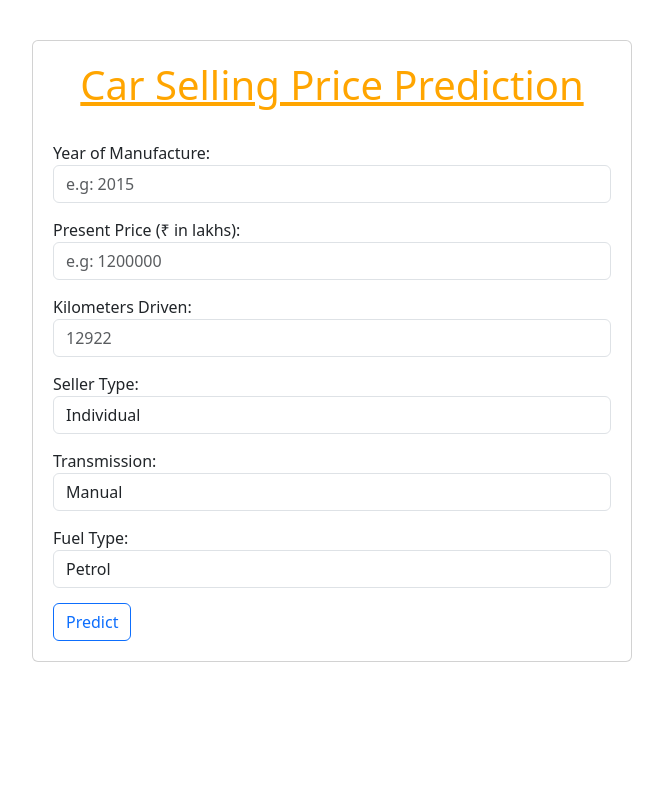
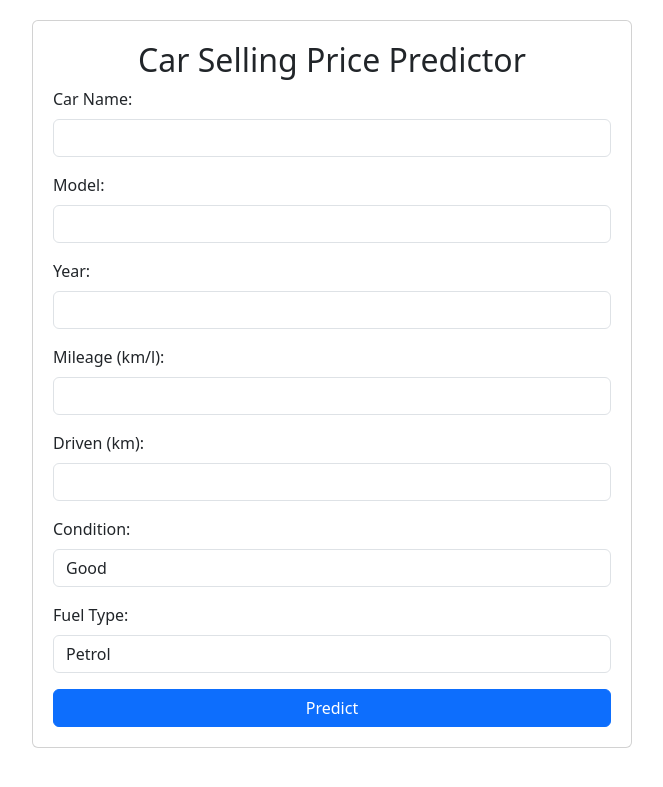
Before and after one commit to ismaeelkhaleel/Car_Price_Prediction, a Flask app: page / in a window 1280 px wide. Shown: the top 787 px of the page, without its empty margins (308-971 px from the left). Run offline with Flask 3, Linux system fonts and the light colour scheme.

Commit message:
second commmit

```diff
--- a/app.py
+++ b/app.py
@@ -1,26 +1,23 @@
 from flask import Flask, request, render_template
 import pandas as pd
-import numpy as np
 from sklearn.linear_model import LinearRegression
 from sklearn.model_selection import train_test_split
 
 # Initialize Flask app
 app = Flask(__name__)
 
-# Load the dataset and preprocess it
+# Load the dataset
 data = pd.read_csv('car-data.csv')
 
-# Dropping unnecessary columns and encoding categorical data
-data.drop(columns=['Car_Name'], inplace=True)  # Drop Car_Name as it is not used for prediction
-
-# One-hot encoding for categorical columns
-data = pd.get_dummies(data, drop_first=True)
+# Preprocess dataset
+data = pd.get_dummies(data, columns=['fuel', 'condition'], drop_first=True)
 
 # Define features (X) and target variable (y)
-X = data.drop('Selling_Price', axis=1)
-y = data['Selling_Price']
+target_col = 'sellingPrice'
+X = data.drop(columns=[target_col, 'carName', 'model'])
+y = data[target_col]
 
-# Split the data into training and testing sets
+# Split data
 X_train, X_test, y_train, y_test = train_test_split(X, y, test_size=0.2, random_state=42)
 
 # Train the Linear Regression model
@@ -37,48 +34,41 @@ def index():
 def predict():
     """Handle prediction based on form inputs."""
     try:
-        # Get data from the form
+        # Get input data from form
         year = int(request.form['year'])
-        km_driven = int(request.form['km_driven'])
-        present_price = float(request.form['present_price'])
-        fuel_type = request.form['fuel_type']  # Fuel Type (e.g., Petrol, Diesel)
-        transmission = request.form['transmission']  # Transmission (Automatic or Manual)
-        seller_type = request.form['seller_type']  # Seller Type (Individual or Dealer)
+        mileage = float(request.form['mileage'])
+        driven = int(request.form['driven'])
+        condition = request.form['condition']
+        fuel = request.form['fuel']
 
-        # Encoding categorical features for prediction
-        fuel_type_dummies = {'Petrol': 1, 'Diesel': 0}  # Simple encoding for fuel type
-        transmission_dummies = {'Manual': 1, 'Automatic': 0}  # Encoding for transmission
-        seller_type_dummies = {'Individual': 1, 'Dealer': 0}  # Seller Type encoding
-
-        # Create a DataFrame for prediction
+        # Prepare data for prediction
         input_data = pd.DataFrame({
-            'Year': [year],
-            'Present_Price': [present_price],
-            'Kms_Driven': [km_driven],
-            'Fuel_Type_Diesel': [fuel_type_dummies.get(fuel_type, 0)],  # Encode Fuel_Type
-            'Transmission_Manual': [transmission_dummies.get(transmission, 0)],  # Encode Transmission
-            'Seller_Type_Dealer': [seller_type_dummies.get(seller_type, 0)],  # Encode Seller_Type
+            'year': [year],
+            'mileage': [mileage],
+            'driven': [driven],
+            'fuel_Diesel': [1 if fuel == 'Diesel' else 0],
+            'fuel_Electric': [1 if fuel == 'Electric' else 0],
+            'fuel_Petrol': [1 if fuel == 'Petrol' else 0],
+            'condition_Good': [1 if condition == 'Good' else 0],
+            'condition_Needs Work': [1 if condition == 'Needs Work' else 0]
         })
 
-        # Ensure the same columns as the training data by adding missing columns
+        # Add missing columns
         for column in X.columns:
             if column not in input_data.columns:
-                input_data[column] = 0  # If the column is missing, add it with value 0
+                input_data[column] = 0
 
-        # Reorder the columns to match the training data order
+        # Reorder columns
         input_data = input_data[X.columns]
 
         # Make prediction
         prediction = model.predict(input_data)[0]
 
-        # Render the result on the same page
+        # Render the result
         return render_template('index.html', prediction=f"Predicted Selling Price: ₹{prediction:.2f}")
 
-    except KeyError as e:
-        return render_template('index.html', error=f"Missing input field: {e}")
-
-    except ValueError as e:
-        return render_template('index.html', error=f"Invalid input: {e}")
+    except Exception as e:
+        return render_template('index.html', error=f"Error during prediction: {e}")
 
 if __name__ == '__main__':
     app.run(debug=True)
--- a/templates/index.html
+++ b/templates/index.html
@@ -6,154 +6,68 @@
     <link
       href="https://cdn.jsdelivr.net/npm/bootstrap@5.3.3/dist/css/bootstrap.min.css"
       rel="stylesheet"
-      integrity="sha384-QWTKZyjpPEjISv5WaRU9OFeRpok6YctnYmDr5pNlyT2bRjXh0JMhjY6hW+ALEwIH"
-      crossorigin="anonymous"
     />
-    <script
-      src="https://cdn.jsdelivr.net/npm/bootstrap@5.3.3/dist/js/bootstrap.bundle.min.js"
-      integrity="sha384-YvpcrYf0tY3lHB60NNkmXc5s9fDVZLESaAA55NDzOxhy9GkcIdslK1eN7N6jIeHz"
-      crossorigin="anonymous"
-    ></script>
-
     <title>Car Price Predictor</title>
-
     <style>
       .card {
-        margin: 20px;
+        margin: 20px auto;
         padding: 20px;
-        width: 80%;
         max-width: 600px;
-        margin-left: auto;
-        margin-right: auto;
       }
-
       .result {
         text-align: center;
         margin-top: 20px;
-        margin-bottom: 40px;
-      }
-
-      /* Mobile First Design */
-      .form-group {
-        margin-bottom: 15px;
-      }
-      .card h1{
-        text-align: center;
-        margin-bottom:2rem;
-        text-decoration:underline;
-        color:orange;
-      }
-
-      /* Media Queries for Different Devices */
-      @media (max-width: 576px) {
-        .card {
-          width: 90%;
-        }
-      }
-
-      @media (min-width: 577px) and (max-width: 768px) {
-        .card {
-          width: 70%;
-        }
-      }
-
-      @media (min-width: 769px) {
-        .card {
-          width: 50%;
-        }
       }
     </style>
   </head>
   <body>
-    <!-- Display the prediction or error message -->
     <div class="result">
-        {% if prediction %}
-        <p style="color: green; font-weight: 500; font-size:1.4rem;">{{ prediction }}</p>
-        {% elif error %}
-        <p style="color: red; font-weight: 500;">{{ error }}</p>
-        {% endif %}
-      </div>
+      {% if prediction %}
+      <p style="color: green;">{{ prediction }}</p>
+      {% elif error %}
+      <p style="color: red;">{{ error }}</p>
+      {% endif %}
+    </div>
     <div class="card">
-      <h1>Car Selling Price Prediction</h1>
-      <!-- Form for user input -->
+      <h2 class="text-center">Car Selling Price Predictor</h2>
       <form method="POST" action="/predict">
-        <div class="form-group">
-          <label for="year">Year of Manufacture:</label><br />
-          <input
-            type="number"
-            id="year"
-            name="year"
-            class="form-control"
-            placeholder="e.g: 2015"
-            required
-          />
+        <div class="mb-3">
+          <label for="car_name" class="form-label">Car Name:</label>
+          <input type="text" id="car_name" name="car_name" class="form-control" required />
         </div>
-
-        <div class="form-group">
-          <label for="present_price">Present Price (₹ in lakhs):</label><br />
-          <input
-            type="number"
-            id="present_price"
-            name="present_price"
-            step="0.01"
-            class="form-control"
-            placeholder="e.g: 1200000"
-            required
-          />
+        <div class="mb-3">
+          <label for="model" class="form-label">Model:</label>
+          <input type="text" id="model" name="model" class="form-control" required />
         </div>
-
-        <div class="form-group">
-          <label for="km_driven">Kilometers Driven:</label><br />
-          <input
-            type="number"
-            id="km_driven"
-            name="km_driven"
-            class="form-control"
-            placeholder="12922"
-            required
-          />
+        <div class="mb-3">
+          <label for="year" class="form-label">Year:</label>
+          <input type="number" id="year" name="year" class="form-control" required />
         </div>
-
-        <!-- New Dropdown for Seller Type -->
-        <div class="form-group">
-          <label for="seller_type">Seller Type:</label>
-          <select
-            id="seller_type"
-            name="seller_type"
-            class="form-control"
-            required
-          >
-            <option value="Individual">Individual</option>
-            <option value="Dealer">Dealer</option>
+        <div class="mb-3">
+          <label for="mileage" class="form-label">Mileage (km/l):</label>
+          <input type="number" id="mileage" name="mileage" class="form-control" required />
+        </div>
+        <div class="mb-3">
+          <label for="driven" class="form-label">Driven (km):</label>
+          <input type="number" id="driven" name="driven" class="form-control" required />
+        </div>
+        <div class="mb-3">
+          <label for="condition" class="form-label">Condition:</label>
+          <select id="condition" name="condition" class="form-control">
+            <option value="Good">Good</option>
+            <option value="Fair">Fair</option>
+            <option value="Needs Work">Needs Work</option>
           </select>
         </div>
-
-        <!-- New Dropdown for Transmission -->
-        <div class="form-group">
-          <label for="transmission">Transmission:</label>
-          <select
-            id="transmission"
-            name="transmission"
-            class="form-control"
-            required
-          >
-            <option value="Manual">Manual</option>
-            <option value="Automatic">Automatic</option>
+        <div class="mb-3">
+          <label for="fuel" class="form-label">Fuel Type:</label>
+          <select id="fuel" name="fuel" class="form-control">
+            <option value="Petrol">Petrol</option>
+            <option value="Diesel">Diesel</option>
+            <option value="Electric">Electric</option>
           </select>
         </div>
-
-        <!-- New Dropdown for Fuel Type -->
-        <div class="form-group">
-          <label for="fuel_type">Fuel Type:</label>
-          <select id="fuel_type" name="fuel_type" class="form-control" required>
-            <option value="Petrol">Petrol</option>
-            <option value="Diesel">Diesel</option>
-          </select>
-        </div>
-
-        <button type="submit" class="btn btn-outline-primary btn-block">
-          Predict
-        </button>
+        <button type="submit" class="btn btn-primary w-100">Predict</button>
       </form>
     </div>
   </body>
```
Also changed, not shown: car-data.csv, 1 other file.
